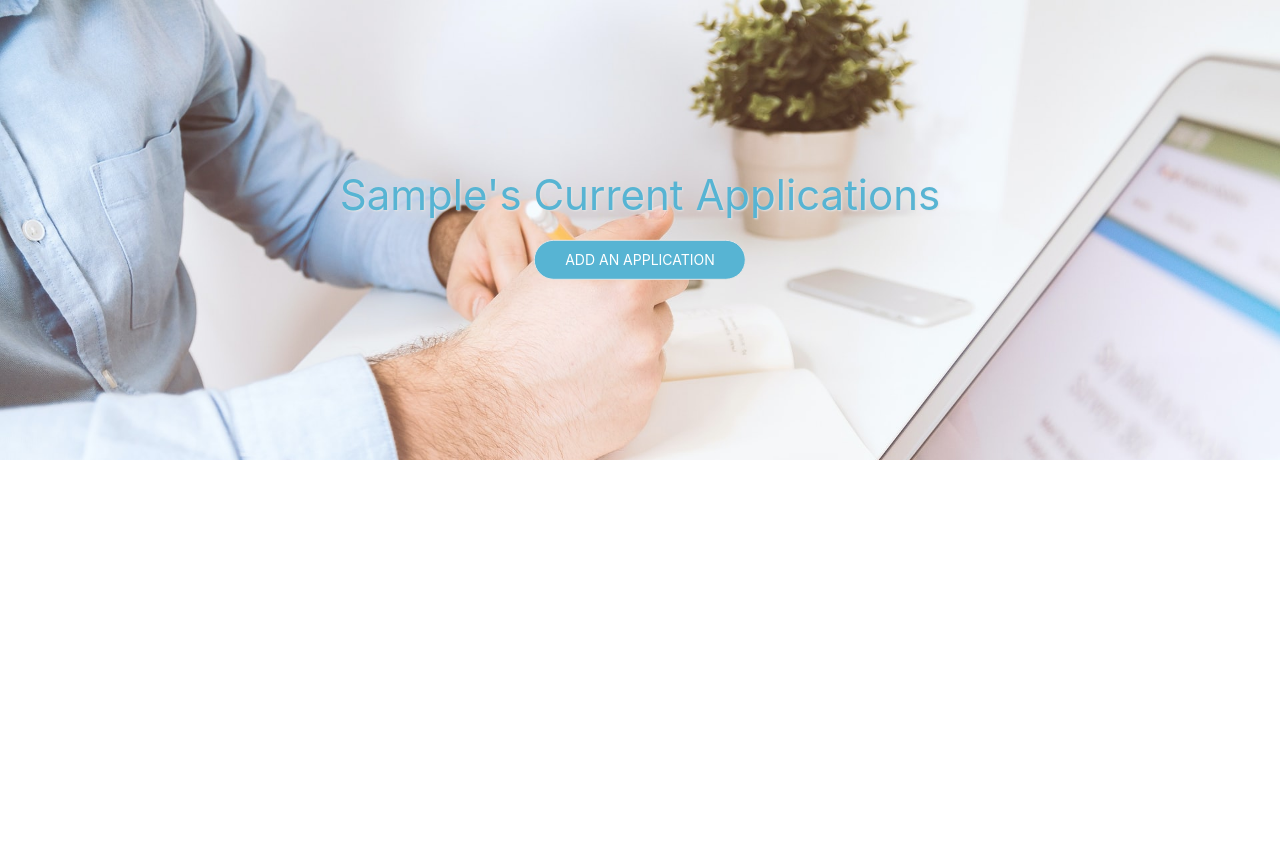
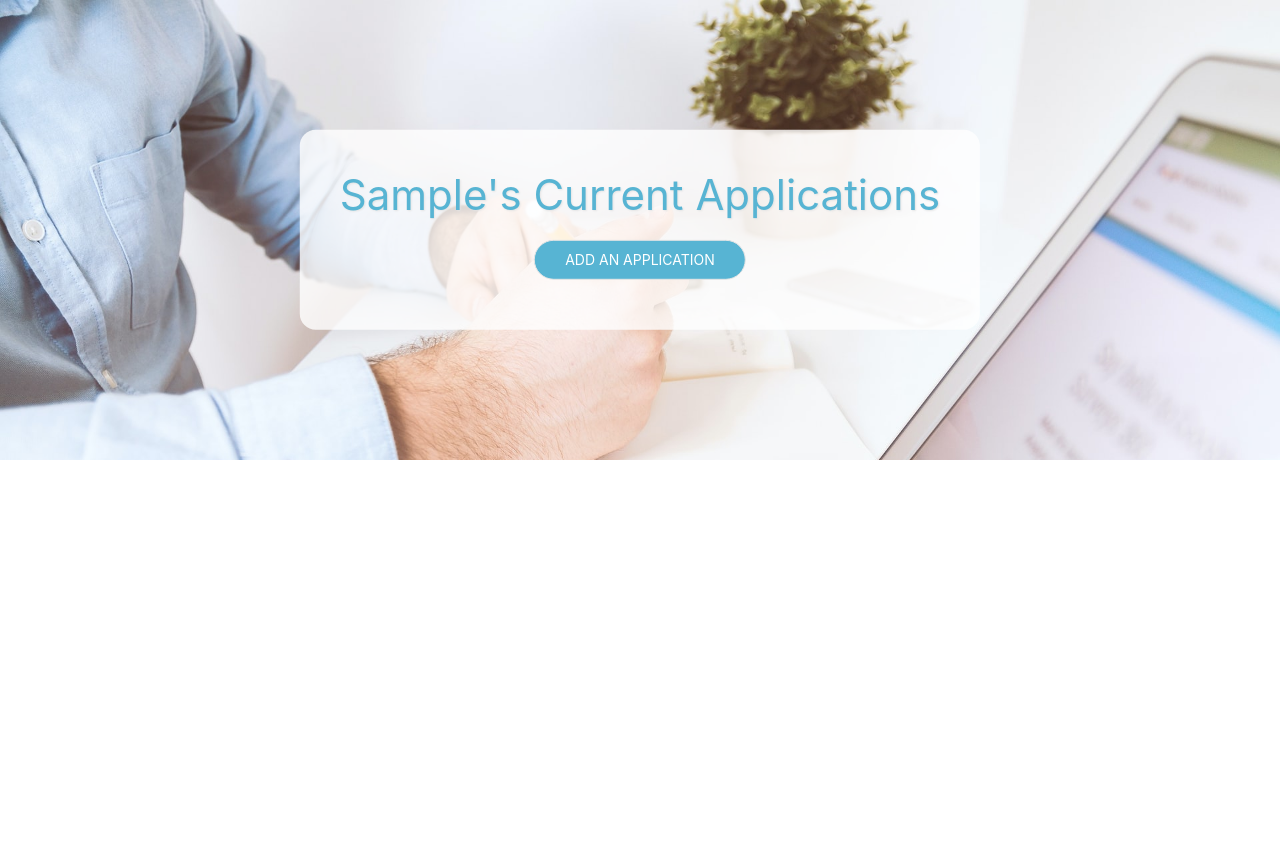
Before and after one commit to rperillo1/Job-Search-Tracker, a Django app: page /applications/ in a window 1280 px wide. Shown: the part 109-961 px from the top of the page. Run offline with Django 3.2, Linux system fonts and the light colour scheme; the visitor is signed in with stand-in values (Sample User, id 1); data that the repository does not hold is empty; some libraries are stand-ins or nearby versions.

Commit message:
hairy hands box

```diff
--- a/main_app/static/main_app/styles/main.css
+++ b/main_app/static/main_app/styles/main.css
@@ -214,3 +214,9 @@ span.step {
   .sign_up {
       margin: 60px;
   }
+
+  .app-text {
+      background-color: rgba(255, 255, 255, 0.8);
+      border-radius: 1em;
+      padding: 2.5em 2.5em;
+  }
--- a/main_app/templates/applications/index.html
+++ b/main_app/templates/applications/index.html
@@ -5,9 +5,9 @@
 
 
 <div id="app-hero" class="uk-cover-container">
-    <img src="{% static 'main_app/img/app_index.jpg' %}" alt="hero image">
+    <img src="{% static 'main_app/img/app_index2.jpg' %}" alt="hero image">
     <!-- Photo by JESHOOTS.COM on Unsplash -->
-    <div class="uk-position-center">
+    <div class="uk-position-center app-text">
         <h1>{{ user.username|capfirst }}'s Current Applications</h1>
         <button class="uk-button uk-button-default uk-align-center"><a href="{% url 'applications_create' %}">Add an
                 application</a></button>
```
Also changed, not shown: main_app/static/main_app/img/app_index2.jpg (renamed from main_app/static/main_app/img/app_index.jpg).
